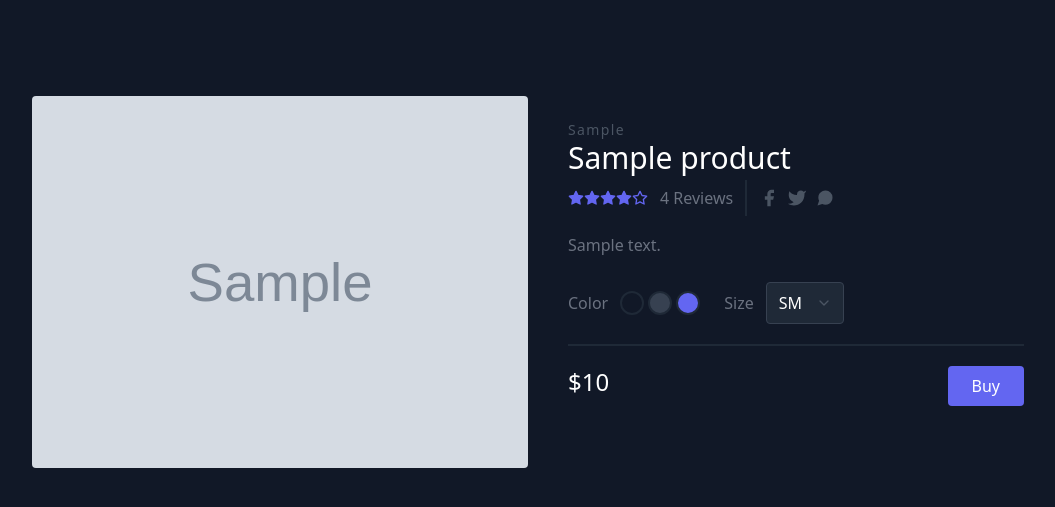
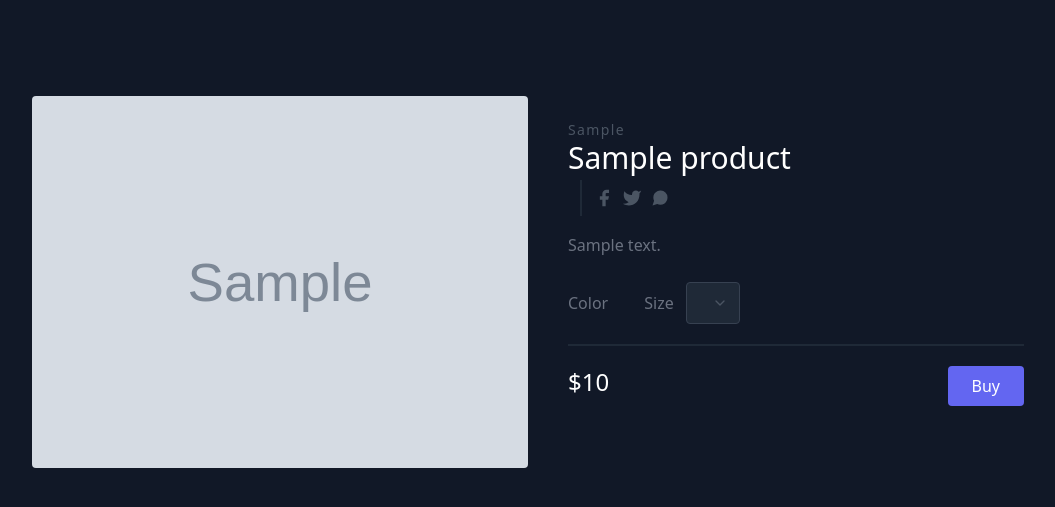
Before and after one commit to florianjs/shopster, a Node server app: page /products/details/600000000000000000000001 in a window 1280 px wide. Shown: the part 80-587 px from the top of the page, without its empty margins (112-1167 px from the left). Run offline with Node 20, Linux system fonts and the light colour scheme; tables that the repository leaves empty hold one stand-in row (Sample ...); lists and menus that the app fills with data are empty; some libraries are stand-ins or nearby versions.

Commit message:
Single Product page

```diff
--- a/views/add-product.ejs
+++ b/views/add-product.ejs
@@ -73,7 +73,7 @@
         <div class="p-2 w-1/2">
           <input
             class="w-full bg-gray-800 rounded border border-gray-700 text-white focus:outline-none focus:border-indigo-500 text-base px-4 py-2"
-            placeholder="Colors (comma separated)"
+            placeholder="Colors in Hex format (comma separated, ex: #fff, #000)"
             type="text"
             name="product_colors"
           />
--- a/views/product.ejs
+++ b/views/product.ejs
@@ -15,7 +15,8 @@
           <%= product.product_name %>
         </h1>
         <div class="flex mb-4">
-          <span class="flex items-center">
+          <!-- TODO implement reviews -->
+          <!-- <span class="flex items-center">
             <svg
               fill="currentColor"
               stroke="currentColor"
@@ -82,7 +83,7 @@
               ></path>
             </svg>
             <span class="text-gray-500 ml-3">4 Reviews</span>
-          </span>
+          </span> -->
           <span
             class="flex ml-3 pl-3 py-2 border-l-2 border-gray-800 text-gray-600"
           >
@@ -140,15 +141,12 @@
 
           <div class="flex">
             <span class="mr-3">Color</span>
+            <% for (let color in product.product_colors) { %>
             <button
               class="border-2 border-gray-800 rounded-full w-6 h-6 focus:outline-none"
+              style="background-color: <%= product.product_colors[color]%>;"
             ></button>
-            <button
-              class="border-2 border-gray-800 ml-1 bg-gray-700 rounded-full w-6 h-6 focus:outline-none"
-            ></button>
-            <button
-              class="border-2 border-gray-800 ml-1 bg-indigo-500 rounded-full w-6 h-6 focus:outline-none"
-            ></button>
+            <% } %>
           </div>
 
           <% } %> <% if(product.product_sizes[0] != ""){ %>
@@ -159,10 +157,9 @@
               <select
                 class="rounded border border-gray-700 bg-gray-800 appearance-none py-2 focus:outline-none focus:border-indigo-500 text-white pl-3 pr-10"
               >
-                <option>SM</option>
-                <option>M</option>
-                <option>L</option>
-                <option>XL</option>
+                <% for (let size in product.product_sizes) { %>
+                <option><%= product.product_sizes[size] %></option>
+                <% } %>
               </select>
               <span
                 class="absolute right-0 top-0 h-full w-10 text-center text-gray-600 pointer-events-none flex items-center justify-center"
```
